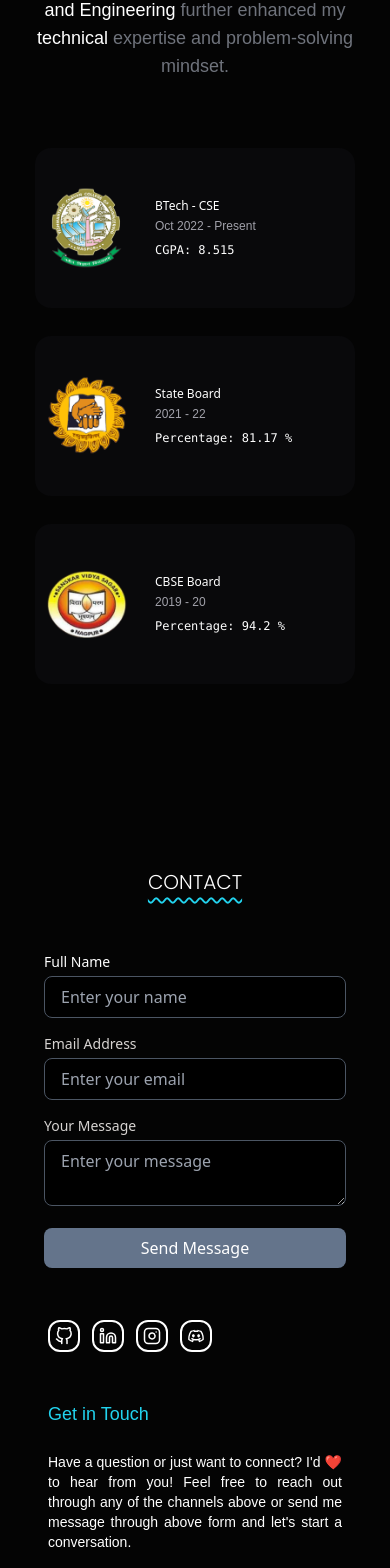
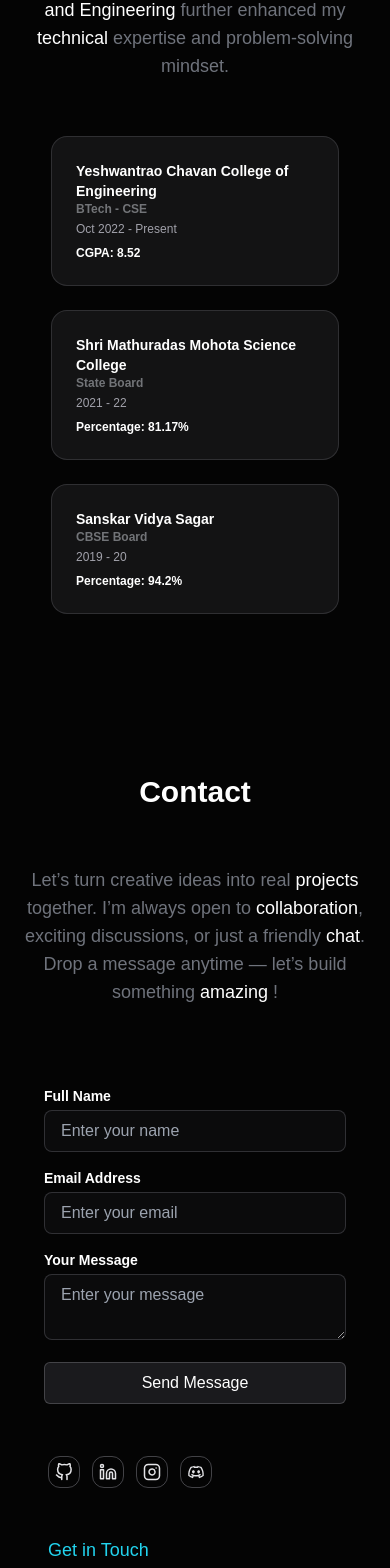
Before and after one commit to Chitraksh09error/ccstack-portfolio, a React (Vite) app: page / in a window 390 px wide. Shown: the part 6540-8108 px from the top of the page. Built offline with nearby package versions, Linux system fonts and the light colour scheme; a web font is replaced by a local one.

Commit message:
contact section updated

```diff
--- a/src/App.jsx
+++ b/src/App.jsx
@@ -33,7 +33,7 @@ export default function App() {
         <Projects mode={mode} setMode={setMode} />
         <Experience mode={mode} setMode={setMode} />
         <Education mode={mode} setMode={setMode} />
-        <Contact/>
+        <Contact mode={mode} setMode={setMode} />
       </div>
 
     </div>
--- a/src/components/Contact.jsx
+++ b/src/components/Contact.jsx
@@ -1,11 +1,9 @@
 import React from 'react'
 // import con from '../assets/contact.png'
-import { FiGithub ,FiLinkedin ,FiInstagram} from "react-icons/fi";
+import { FiGithub, FiLinkedin, FiInstagram } from "react-icons/fi";
 import { RiDiscordLine } from "react-icons/ri";
 import Swal from 'sweetalert2'
-import { motion } from 'framer-motion';
-
-function Contact() {
+function Contact({ mode, setMode }) {
 
   const onSubmit = async (event) => {
     event.preventDefault();
@@ -36,43 +34,52 @@ function Contact() {
 
 
   return (
-    <div className=' pt-6 ' id='contact'>
-      <h2 className='  text-center lg:text-3xl text-xl underline decoration-wavy decoration-2  decoration-cyan-400 mb-8 text-white font-ti underline-offset-8 font-light'>CONTACT</h2>
+    <div className=' space-y-14 ' id='contact'>
+      <h1 className={`lg:text-left md:text-left   text-center lg:text-4xl text-3xl ${mode == "dark" ? "text-white" : "text-black"}  font-tit font-bold`}>
+        Contact
+      </h1>
+
+      <h2 className={`lg:text-justify md:text-left text-center ${mode == "dark" ? "text-gray-400/70" : "text-gray-500/80"} font-medium lg:text-2xl text-lg font-tit`}>
+        Let’s turn creative ideas into real <span className={`${mode == "dark" ? "text-white" : "text-black"}`}> projects </span> together.
+        I’m always open to <span className={`${mode == "dark" ? "text-white" : "text-black"}`}> collaboration</span>, exciting discussions, or just a friendly <span className={`${mode == "dark" ? "text-white" : "text-black"}`}> chat</span>.
+        Drop a message anytime — let’s build something <span className={`${mode == "dark" ? "text-white" : "text-black"}`}> amazing </span>!
+      </h2>
+
 
       <div className='flex flex-wrap lg:flex-row'>
         <div
-        className="w-full lg:w-1/2 flex justify-center ">
+          className="w-full lg:w-1/2 flex justify-center ">
           <section className=" contact  p-6 w-full max-w-lg">
             <form className="space-y-4" onSubmit={onSubmit}>
               <div className="input-box">
-                <label className="block text-sm font-medium mb-1 text-white">Full Name</label>
+                <label className={`block lg:text-lg text-sm font-semibold mb-1 ${mode == "dark" ? "text-white" : "text-black"} font-tit`}>Full Name</label>
                 <input
                   type="text"
-                  className="field w-full rounded-lg px-4 py-2 border border-gray-600 hover:border-white bg-black text-white focus:outline-none focus:ring-2 focus:ring-slate-500"
+                  className={`field w-full rounded-lg px-4 py-2 border font-tit focus:outline-none ${mode == "dark" ? "text-white bg-zinc-600/10  border-zinc-400/25 " : "text-black bg-zinc-100/100 border-zinc-400/30 "}   `}
                   placeholder="Enter your name" name="name"
                   required
                 />
               </div>
               <div className="input-box">
-                <label className="block text-sm font-medium mb-1">Email Address</label>
+                <label className={`block lg:text-lg text-sm font-semibold mb-1 ${mode == "dark" ? "text-white" : "text-black"} font-tit`}>Email Address</label>
                 <input
                   type="email"
-                  className="field w-full border border-gray-600  bg-black text-white rounded-lg hover:border-white px-4 py-2 focus:outline-none focus:ring-2 focus:ring-slate-500"
+                  className={`field w-full rounded-lg px-4 py-2 border font-tit focus:outline-none ${mode == "dark" ? "text-white bg-zinc-600/10  border-zinc-400/25 " : "text-black bg-zinc-100/100 border-zinc-400/30 "}   `}
                   placeholder="Enter your email" name="email"
                   required
                 />
               </div>
               <div className="input-box">
-                <label className="block text-sm font-medium mb-1">Your Message</label>
+                <label className={`block lg:text-lg text-sm font-semibold mb-1 ${mode == "dark" ? "text-white" : "text-black"} font-tit`}>Your Message</label>
                 <textarea
-                  className="w-full border border-gray-600  rounded-lg bg-black text-white hover:border-white px-4 py-2 focus:outline-none focus:ring-2 focus:ring-slate-500"
+                  className={`field w-full rounded-lg px-4 py-2 border font-tit focus:outline-none ${mode == "dark" ? "text-white bg-zinc-600/10  border-zinc-400/25 " : "text-black bg-zinc-100/100 border-zinc-400/30 "}   `}
                   placeholder="Enter your message" name="message"
                   required
                 ></textarea>
               </div>
               <button
                 type="submit"
-                className="w-full bg-slate-500 text-white font-medium py-2 rounded-lg hover:bg-slate-600"
+                className={`w-full border ${mode == "dark" ? "text-white bg-zinc-600/30 border-zinc-400/30 hover:bg-zinc-600/40 hover:border-zinc-400/50 " : "text-black  bg-zinc-400/60 border-zinc-400/90 hover:bg-zinc-600/40 hover:border-zinc-400/100 "}  font-tit font-medium py-2 rounded-md `}
               >
                 Send Message
               </button>
@@ -81,36 +88,36 @@ function Contact() {
         </div>
 
         <div
-        className=' w-full lg:w-1/2 '>
+          className=' w-full lg:w-1/2 '>
 
           <div className='flex justify-center lg:p-2 '>
             <div className=' w-full h-96'>
               <div className=' w-full h-20 flex p-7 gap-3'>
-                <div className='border-solid border-2 rounded-xl border-white flex justify-center items-center lg:h-10 lg:w-10 h-8 w-8  cursor-pointer   hover:bg-[#333333]  hover:border-[#333333]'>
+                <div className={`border-solid border rounded-xl ${mode == "dark" ? "text-zinc-200 border-zinc-400/40 hover:bg-[#333333]  hover:border-[#333333] " : "text-zinc-700/70 border-zinc-700/40 hover:bg-zinc-300/30 hover:border-zinc-100/90"} flex justify-center items-center lg:h-10 lg:w-10 h-8 w-8  cursor-pointer   `} >
                   <a href="https://github.com/Chitraksh09error">
-                    <FiGithub  className='lg:text-2xl  text-lg text-white z-10 ' />
+                    <FiGithub className='lg:text-2xl  text-lg  z-10 ' />
                   </a>
                 </div>
-                <div className='border-solid border-2  rounded-xl border-white flex justify-center items-center lg:h-10 lg:w-10 h-8 w-8 hover:bg-[#0077B5] hover:border-[#0077B5]'>
+                <div className={`border-solid border rounded-xl ${mode == "dark" ? "text-zinc-200 border-zinc-400/40 hover:bg-[#333333]  hover:border-[#333333] " : "text-zinc-700/70 border-zinc-700/40 hover:bg-zinc-300/30 hover:border-zinc-100/90"} flex justify-center items-center lg:h-10 lg:w-10 h-8 w-8  cursor-pointer   `}>
                   <a href="https://www.linkedin.com/in/chitraksh-chavan">
-                    <FiLinkedin className='lg:text-2xl  text-lg text-white cursor-pointer ' />
+                    <FiLinkedin className='lg:text-2xl  text-lg cursor-pointer ' />
                   </a>
                 </div>
-                <div className='border-solid border-2  rounded-xl border-white flex justify-center items-center lg:h-10 lg:w-10 h-8 w-8 hover:bg-gradient-to-r from-[#feda75] via-[#fa7e1e] to-[#d62976] hover:border-black'>
+                <div className={`border-solid border rounded-xl ${mode == "dark" ? "text-zinc-200 border-zinc-400/40 hover:bg-[#333333]  hover:border-[#333333] " : "text-zinc-700/70 border-zinc-700/40 hover:bg-zinc-300/30 hover:border-zinc-100/90"} flex justify-center items-center lg:h-10 lg:w-10 h-8 w-8  cursor-pointer   `}>
                   <a href="https://www.instagram.com/chitraksh_9/profilecard/?igsh=MXFqOXI3emZrNHhuOQ==">
-                    <FiInstagram className='lg:text-2xl  text-lg text-white cursor-pointer ' />
+                    <FiInstagram className='lg:text-2xl  text-lg  cursor-pointer ' />
                   </a>
                 </div>
-                <div className='border-solid border-2  rounded-xl border-white flex justify-center items-center lg:h-10 lg:w-10 h-8 w-8 hover:bg-[#5865f2] hover:border-[#5865f2]'  >
+                <div className={`border-solid border rounded-xl ${mode == "dark" ? "text-zinc-200 border-zinc-400/40 hover:bg-[#333333]  hover:border-[#333333] " : "text-zinc-700/70 border-zinc-700/40 hover:bg-zinc-300/30 hover:border-zinc-100/90"} flex justify-center items-center lg:h-10 lg:w-10 h-8 w-8  cursor-pointer   `}  >
                   <a href="https://discord.com/channels/1147115423339384854">
-                    <RiDiscordLine className='lg:text-2xl  text-lg text-white cursor-pointer' />
+                    <RiDiscordLine className='lg:text-2xl  text-lg  cursor-pointer' />
                   </a>
                 </div>
               </div  >
               <div className='  w-full p-7'>
-                  <h1  className=' lg:text-xl text-lg font-tit text-cyan-400 '>Get in Touch</h1>
-                  <br />
-                  <p className='text-white lg:text-base text-sm text-justify font-tit font-light'>Have a question or just want to connect? I'd ❤️ to hear from you! Feel free to reach out through any of the channels above or send me message through above form and let's start a conversation.</p>
+                <h1 className=' lg:text-xl text-lg font-tit text-cyan-400 '>Get in Touch</h1>
+                <br />
+                <p className='text-white lg:text-base text-sm text-justify font-tit font-light'>Have a question or just want to connect? I'd ❤️ to hear from you! Feel free to reach out through any of the channels above or send me message through above form and let's start a conversation.</p>
               </div>
 
 
@@ -122,7 +129,7 @@ function Contact() {
 
       </div>
       <div className=' h-10  text-xl font-tit text-white flex  justify-center items-center'>
-          <h2 className='text-lg' >Developed By Chitraksh</h2>
+        <h2 className='text-lg' >Developed By Chitraksh</h2>
       </div>
 
     </div>
--- a/src/components/Education.jsx
+++ b/src/components/Education.jsx
@@ -5,6 +5,35 @@ import sanskar from '../assets/sanskar.png'
 
 
 function Education({mode, setMode}) {
+
+
+  const EDUCATION = [
+  {
+    id: 1,
+    image: ycce,
+    degree: "BTech - CSE",
+    institute: "Yeshwantrao Chavan College of Engineering",
+    duration: "Oct 2022 - Present",
+    result: "CGPA: 8.52"
+  },
+  {
+    id: 2,
+    image: mohota,
+    degree: "State Board",
+    institute: "Shri Mathuradas Mohota Science College",
+    duration: "2021 - 22",
+    result: "Percentage: 81.17%"
+  },
+  {
+    id: 3,
+    image: sanskar,
+    degree: "CBSE Board",
+    institute: "Sanskar Vidya Sagar",
+    duration: "2019 - 20",
+    result: "Percentage: 94.2%"
+  }
+]
+
   return (
     <div className='space-y-14 rounded-3xl   ' id='edu'>
       <h1 className={`lg:text-left md:text-left   text-center lg:text-4xl text-3xl ${mode == "dark" ? "text-white" : "text-black"}  font-tit font-bold`}>
@@ -22,55 +51,34 @@ function Education({mode, setMode}) {
         <span className={`${mode == "dark" ? "text-white" : "text-black"}`}> technical </span> expertise and problem-solving mindset.
       </h2>
 
-
-      <div
-
-        className='flex lg:justify-between justify-center gap-4 flex-wrap'>
-
-
-        <div className='w-80 h-40 flex justify-start items-center mt-3 bg-zinc-950 rounded-2xl p-3 lg:pl-9'>
-          <div className='mr-7'>
-
-            <img src={ycce} className=' md:w-20 w-20' alt="" />
-          </div>
+      <div className='w-full flex justify-around flex-wrap lg:gap-12 gap-6'>
+      {EDUCATION.map((edu) => (
+        <div
+          key={edu.id}
+          className={`lg:w-96 w-72 border flex justify-start items-start
+          ${mode === "dark"
+            ? "bg-zinc-400/10 border-zinc-400/20 hover:bg-zinc-400/15 hover:border-zinc-400/30"
+            : "bg-[#f1f1f1]/40 border-zinc-400/35 hover:bg-slate-50 hover:border-zinc-400/70"}
+          rounded-2xl p-6 lg:pl-9 `}
+        >
           <div>
-            <p className='lg:text-sm text-xs text-white  '>BTech - CSE</p>
-            <p className='lg:text-sm text-xs text-zinc-400 font-medium font-tit mt-1'>Oct 2022 - Present</p>
-            <h4 className='lg:text-sm text-xs mt-2 text-white font-mono'>CGPA: 8.515</h4>
-
+            <p className={`lg:text-lg text-sm font-bold ${mode === "dark" ? "text-white" : "text-black"} font-tit`}>
+              {edu.institute}
+            </p>
+            <p className={`lg:text-sm text-xs font-tit font-semibold ${mode === "dark" ? "text-gray-300/50" : "text-black"}`}>
+              {edu.degree}
+            </p>
+            <p className={`lg:text-sm text-xs ${mode === "dark" ? "text-zinc-400" : "text-zinc-500"} font-medium font-tit mt-1`}>
+              {edu.duration}
+            </p>
+            <h4 className={`lg:text-sm text-xs mt-2 ${mode === "dark" ? "text-white" : "text-black"} font-tit font-semibold`}>
+              {edu.result}
+            </h4>
           </div>
         </div>
+      ))}
+    </div>
 
-
-        <div className='w-80 h-40  flex justify-start items-center mt-3 bg-zinc-950 rounded-2xl p-3 lg:pl-9'>
-          <div className='mr-7'>
-
-            <img src={mohota} className=' md:w-20 w-20' alt="" />
-          </div>
-          <div>
-            <p className='lg:text-sm text-xs text-white  '>State Board</p>
-            <p className='lg:text-sm text-xs text-zinc-400 font-medium font-tit mt-1'>2021 - 22</p>
-            <h4 className='lg:text-sm text-xs mt-2 text-white font-mono'>Percentage: 81.17 %</h4>
-
-          </div>
-        </div>
-
-
-        <div className='w-80 h-40 flex justify-start items-center mt-3 bg-zinc-950 rounded-2xl p-3 lg:pl-9'>
-          <div className='mr-7'>
-
-            <img src={sanskar} className=' md:w-20 w-20' alt="" />
-          </div>
-          <div>
-            <p className='lg:text-sm text-xs text-white  '>CBSE Board</p>
-            <p className='lg:text-sm text-xs text-zinc-400 font-medium font-tit mt-1'>2019 - 20</p>
-            <h4 className='lg:text-sm text-xs mt-2 text-white font-mono'>Percentage: 94.2 %</h4>
-
-          </div>
-        </div>
-
-
-      </div>
     </div>
   )
 }
```
